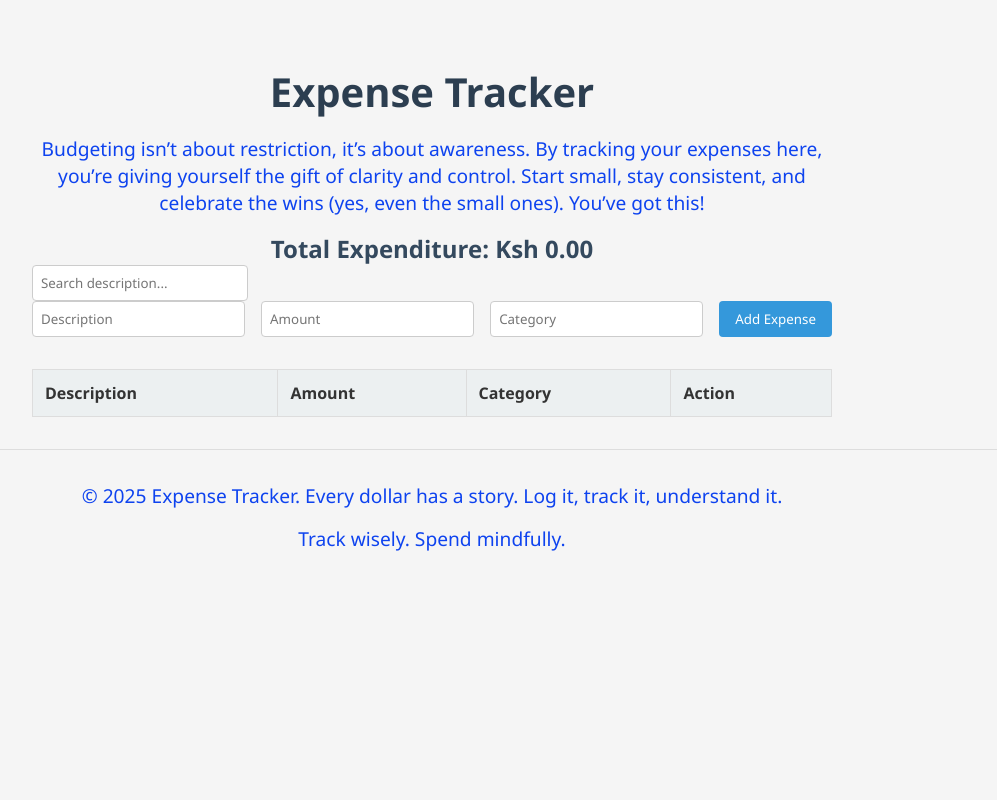
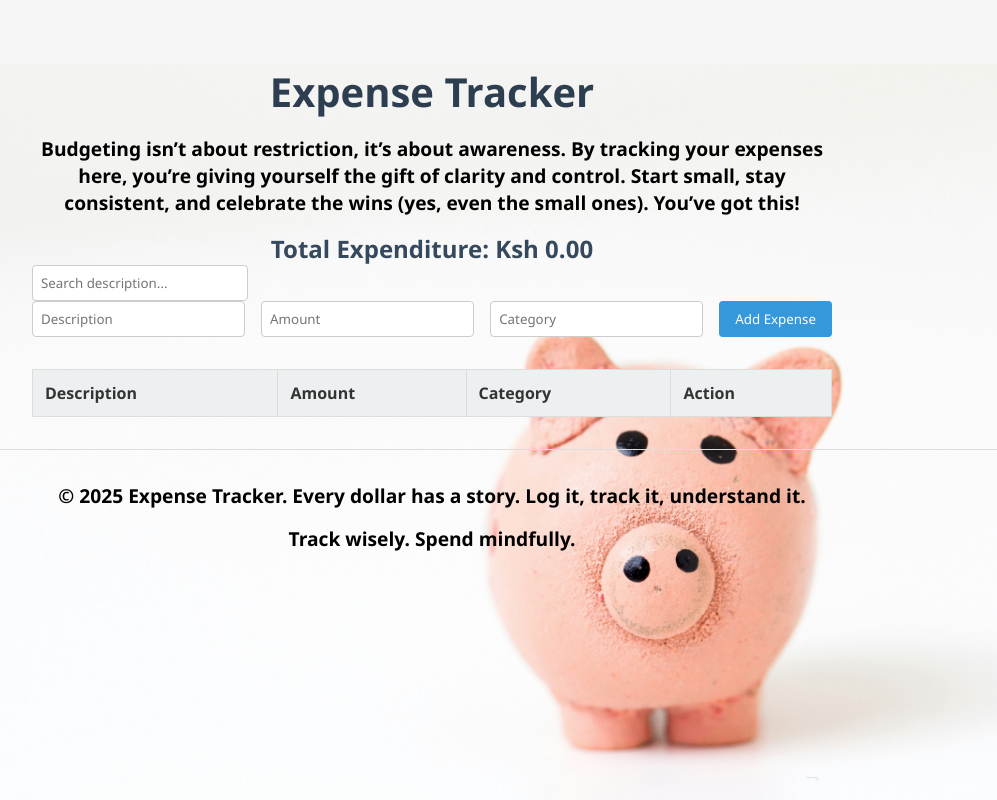
Before and after one commit to Boniface-software-dev/Week-1-Code-Challenge-Expense-Tracker, a React (Vite) app in the folder expense-tracker/: page / in a window 1280 px wide. Shown: the top 800 px of the page, without its empty margins (208-1205 px from the left). Built offline with nearby package versions, Linux system fonts and the light colour scheme.

Commit message:
adding background

```diff
--- a/expense-tracker/src/App.css
+++ b/expense-tracker/src/App.css
@@ -10,7 +10,8 @@ p {
   text-align: center;
   font-size: 1.2rem;
   margin-top: 1rem;
-  color: #0e43ef;
+  color:black;
+  font-weight: bold;
 }
 
 
--- a/expense-tracker/src/index.css
+++ b/expense-tracker/src/index.css
@@ -1,4 +1,12 @@
 /* Reset and base styling */
+#root {
+  background-image: url('/src/assets/background2.jpg');
+  height: 100vh;
+        background-size: cover;
+        background-repeat: no-repeat;
+        background-position: center;
+}
+
 * {
   box-sizing: border-box;
   margin: 0;
```
Also changed, not shown: expense-tracker/src/assets/background2.jpg (added), 1 other file (tests, documents, lock files or other folders).
